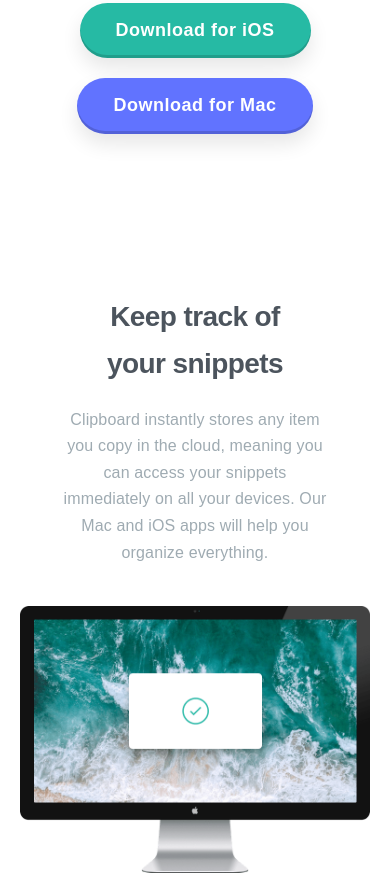
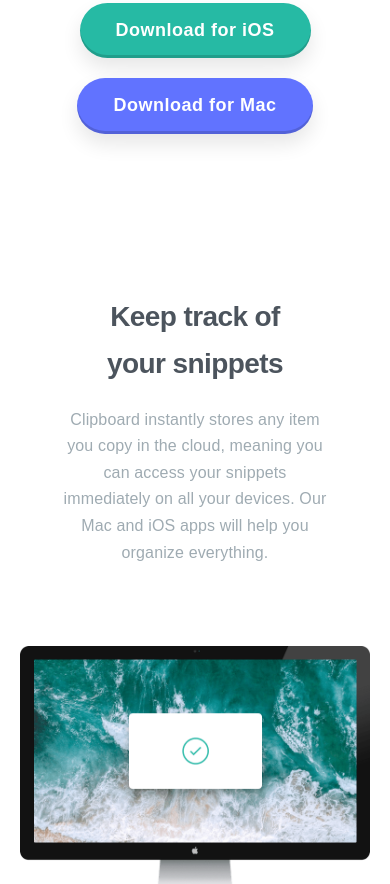
Before and after one commit to FelipeAmorimDev/Clipboard-landing-page, a plain HTML site: page index.html in a window 390 px wide. Shown: the part 549-1433 px from the top of the page. Drawn offline with Linux system fonts and the light colour scheme; a web font is replaced by a local one.

Commit message:
Ajustado gap do track-container

```diff
--- a/css/home/track-section.css
+++ b/css/home/track-section.css
@@ -3,10 +3,10 @@
 .section-track-container {
   max-width: 1440px;
   margin: 0 auto 150px;
-
+  padding: 0 20px;
   gap: 0px 90px;
   display: grid;
-  grid-template-columns: minmax(400px, auto) minmax(360px, 1fr);
+  grid-template-columns: minmax(400px, auto) minmax(300px, 1fr);
   align-items: center;
 }
 
@@ -47,6 +47,11 @@
   margin-top: 56px;
 }
 
+@media (max-width:1200px){
+  .section-track-container {
+    gap: 40px;
+  }
+}
 
 @media (max-width:900px) {
 
@@ -59,6 +64,7 @@
     object-fit: cover;
     object-position: center;
   }
+
 }
 
 @media (max-width:800px) {
```
